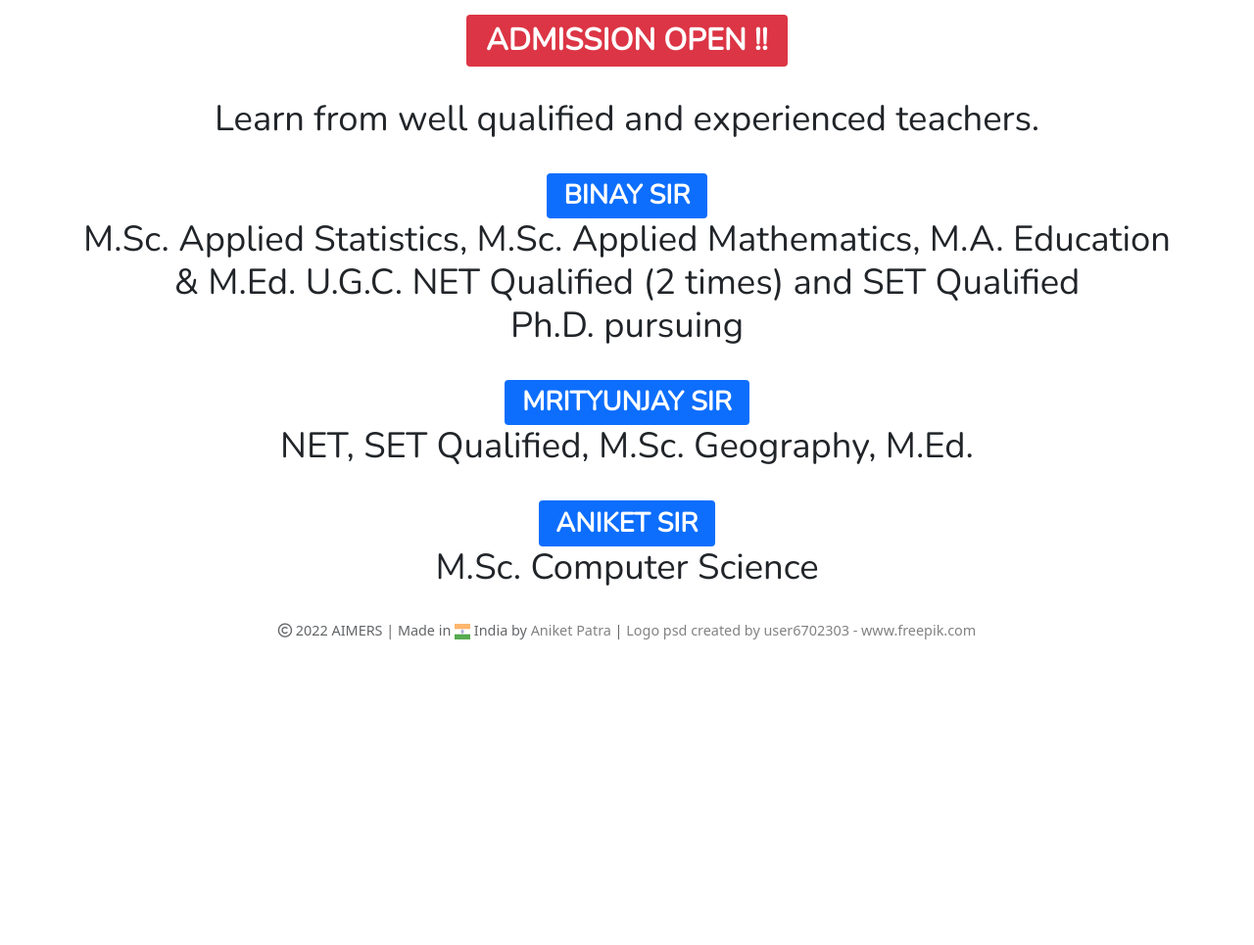
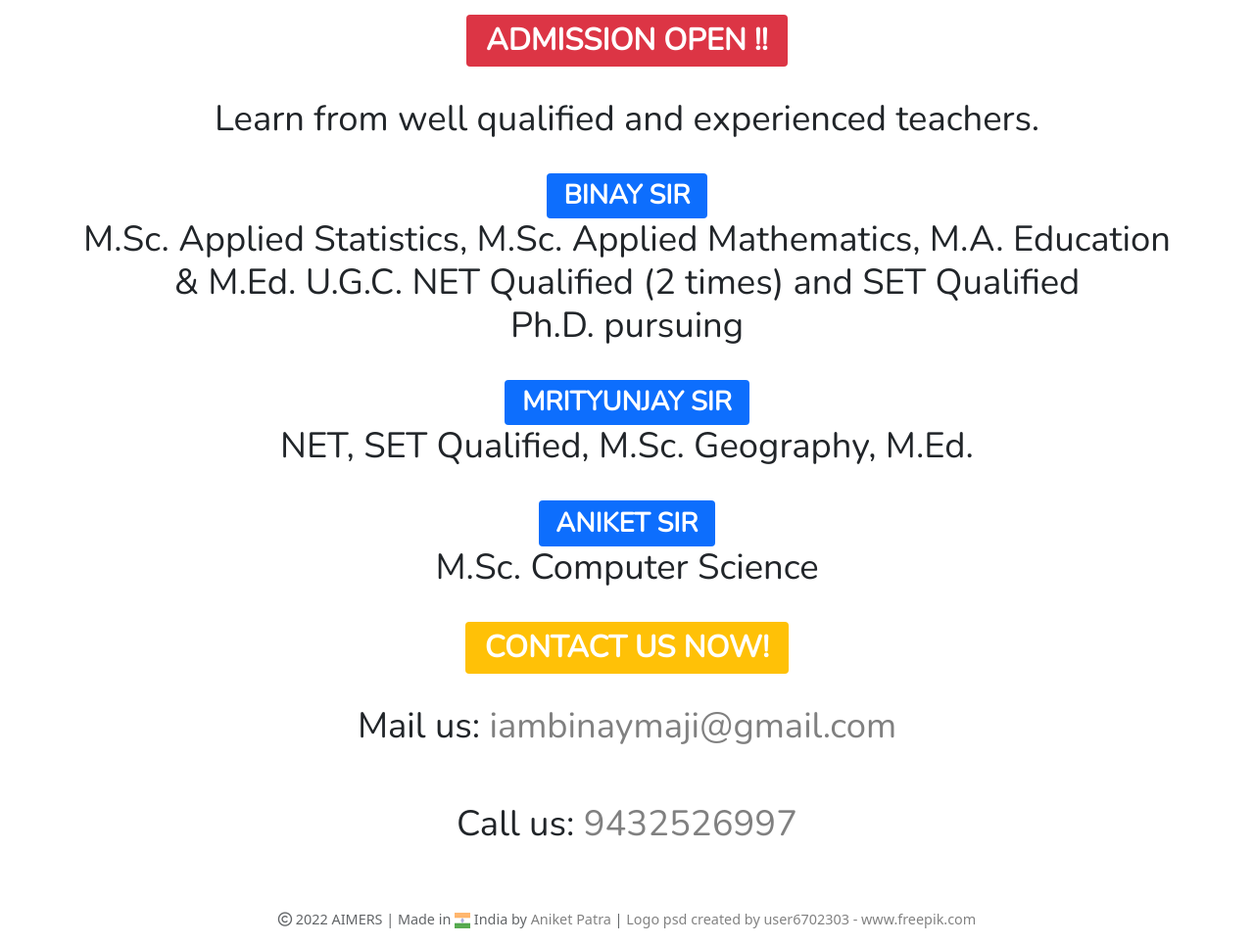
Before and after one commit to aimershowrah/aimershowrah.github.io, a plain HTML site: page index.html in a window 1280 px wide. Shown: the part 134-1099 px from the top of the page at 98% size. Before the commit the page ends 805 px from the top, so only its background shows below. Drawn offline with nearby package versions, Linux system fonts and the light colour scheme.

Commit message:
Update index.html

```diff
--- a/index.html
+++ b/index.html
@@ -125,13 +125,23 @@
         <article>
             <h1 class="text-center subHeads ml-3 pt-2 pb-3"><span class="badge bg-danger">ADMISSION OPEN !! </span></h1>
             <h2 class="text-center subHeads2 ml-3 pt-2 pb-3">Learn from well qualified and experienced teachers.</h2>
-            <h2 class="text-center subHeads2 ml-3 pt-2 pb-3"><span class="badge bg-primary">BINAY SIR</span><br> M.Sc. Applied Statistics, M.Sc.
+            <h2 class="text-center subHeads2 ml-3 pt-2 pb-3"><span class="badge bg-primary">BINAY SIR</span><br> M.Sc.
+                Applied Statistics, M.Sc.
                 Applied
                 Mathematics, M.A. Education & M.Ed.
                 U.G.C. NET Qualified (2 times) and SET Qualified <br> Ph.D. pursuing</h2>
-            <h2 class="text-center subHeads2 ml-3 pt-2 pb-3"><span class="badge bg-primary">MRITYUNJAY SIR</span><br> NET, SET Qualified, M.Sc. Geography, M.Ed.</h2>
-            <h2 class="text-center subHeads2 ml-3 pt-2 pb-3"><span class="badge bg-primary">ANIKET SIR</span><br> M.Sc. Computer Science</h2>
+            <h2 class="text-center subHeads2 ml-3 pt-2 pb-3"><span class="badge bg-primary">MRITYUNJAY SIR</span><br>
+                NET, SET Qualified, M.Sc. Geography, M.Ed.</h2>
+            <h2 class="text-center subHeads2 ml-3 pt-2 pb-3"><span class="badge bg-primary">ANIKET SIR</span><br> M.Sc.
+                Computer Science</h2>
         </article>
+        <address>
+            <h1 class="text-center subHeads ml-3 pt-2 pb-3"><span class="badge bg-warning">CONTACT US NOW! </span></h1>
+            <h2 class="text-center subHeads2 ml-3 pt-2 pb-3">Mail us: <a
+                    href="mailto:iambinaymaji@gmail.com">iambinaymaji@gmail.com</a></h2><br>
+            <h2 class="text-center subHeads2 ml-3 pt-2 pb-3">Call us: <a href="tel:+919432526997">9432526997</a> </h2>
+            <br>
+        </address>
         <!--------------------------------------FOOTER----------------------------------------->
     </div>
 
```
